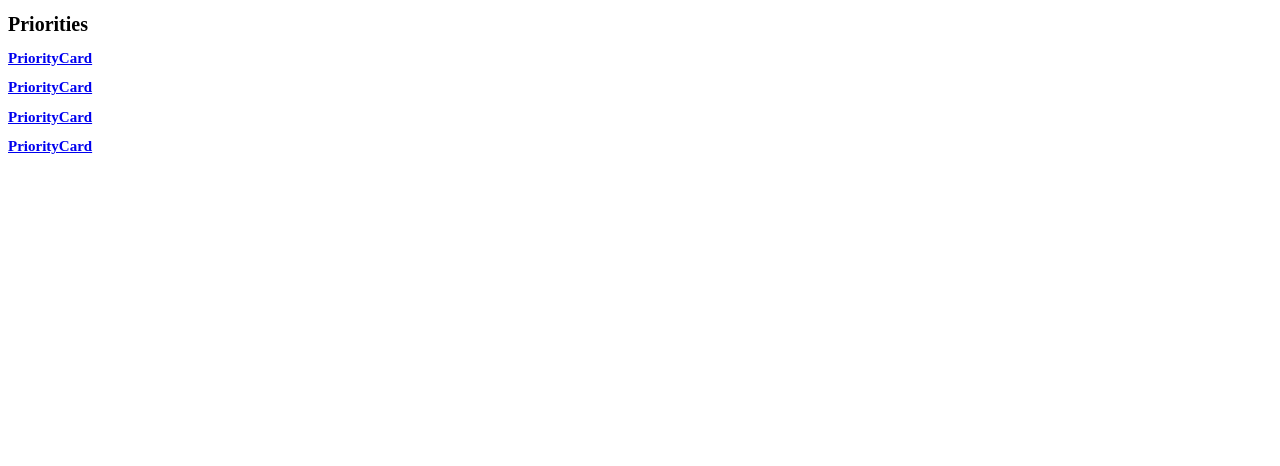
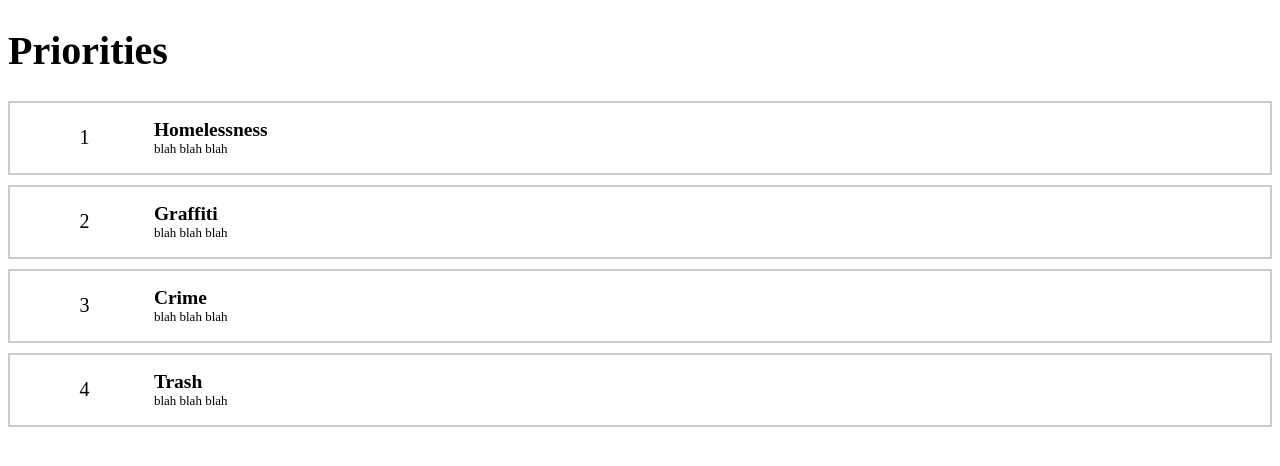
Before and after one commit to code4sac/neighborhood-connect, a React (Create React App) app: page / in a window 1280 px wide. Shown: the top 466 px of the page. Built offline with nearby package versions, Linux system fonts and the light colour scheme.

Commit message:
Add styles to prioritiesPage component

```diff
--- a/src/components/PrioritiesPage.js
+++ b/src/components/PrioritiesPage.js
@@ -2,29 +2,56 @@ import React from "react";
 import PriorityCard from "./PriorityCard";
 import styled from "styled-components";
 
+const PrioritiesWrapper = styled.div`
+  margin-bottom: 1rem;
+`;
+
 const PriorityList = styled.ul`
-  list-style: none;
+  list-style-type: none;
   padding: 0;
+  margin: 0;
+`;
+
+const StyledTitle = styled.h1`
+  font-size: 4rem;
 `;
 
 const PrioritiesPage = () => {
   return (
     <div>
-      <h1>Priorities</h1>
+      <StyledTitle>Priorities</StyledTitle>
+      <PrioritiesWrapper>
         <PriorityList>
+          <li>
             <PriorityCard
               rank={1}
               title={"Homelessness"}
               description={"blah blah blah"}
             />
+          </li>
+          <li>
             <PriorityCard
               rank={2}
               title={"Graffiti"}
               description={"blah blah blah"}
             />
-        <PriorityCard rank={3} title={"Crime"} description={"blah blah blah"} />
-        <PriorityCard rank={4} title={"Trash"} description={"blah blah blah"} />
+          </li>
+          <li>
+            <PriorityCard
+              rank={3}
+              title={"Crime"}
+              description={"blah blah blah"}
+            />
+          </li>
+          <li>
+            <PriorityCard
+              rank={4}
+              title={"Trash"}
+              description={"blah blah blah"}
+            />
+          </li>
         </PriorityList>
+      </PrioritiesWrapper>
     </div>
   );
 };
--- a/src/components/PriorityCard.js
+++ b/src/components/PriorityCard.js
@@ -1,13 +1,55 @@
 import React from "react";
 import PropTypes from "prop-types";
 import { Link } from "react-router-dom";
+import styled from "styled-components";
 
-const PriorityCard = props => {
+const StyledPriorityCard = styled.div`
+  border: solid 2px #ccc;
+  margin-bottom: 1rem;
+  padding: 0.5rem;
+  display: grid;
+  grid: 6rem / 1fr 8fr;
+  text-decoration: none;
+  font-size: 1.3rem;
+`;
+
+const RankWrapper = styled.div`
+  display: flex;
+  justify-content: center;
+  align-items: center;
+  font-size: 2rem;
+`;
+
+const CardSummaryWrapper = styled.div`
+  display: flex;
+  flex-direction: column;
+  justify-content: center;
+  align-items: flex-start;
+`;
+
+const StyledCardTitle = styled.h2`
+  margin: 0;
+`;
+
+const StyledCardDescription = styled.p`
+  margin: 0;
+`;
+
+const PriorityCard = ({ title, rank, description }) => {
   return (
-    <Link to="/priorityDetails">
-      <div>
-        <h2>PriorityCard</h2>
-      </div>
+    <Link
+      to="/priorityDetails"
+      style={{ "text-decoration": "none", color: "#000", cursor: "pointer" }}
+    >
+      <StyledPriorityCard>
+        <RankWrapper>
+          <p>{rank}</p>
+        </RankWrapper>
+        <CardSummaryWrapper>
+          <StyledCardTitle>{title}</StyledCardTitle>
+          <StyledCardDescription>{description}</StyledCardDescription>
+        </CardSummaryWrapper>
+      </StyledPriorityCard>
     </Link>
   );
 };
```
Lines whose indentation alone changed are shown as unchanged.
